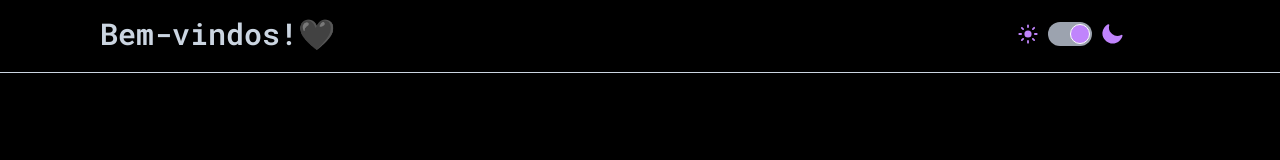
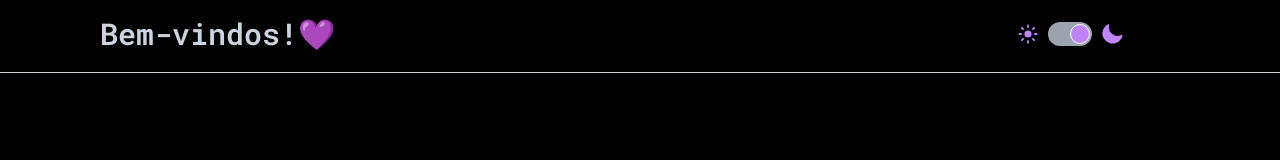
Before and after one commit to jessicaMarquess/my-profile, a React (Vite) app: page / in a window 1280 px wide. Shown: the top 160 px of the page. Built offline with nearby package versions, Linux system fonts and the light colour scheme.

Commit message:
change heart emoji

```diff
--- a/src/components/Header/index.tsx
+++ b/src/components/Header/index.tsx
@@ -10,7 +10,7 @@ const Header: React.FC<ThemeHeaderProps> = ({ toggleTheme, theme }) => (
   <div className="flex justify-center border border-x-0 border-t-0 border-slate-700 dark:border-slate-300">
     <div className="w-[67.5rem] p-4 pr-0 lg:pr-4 flex justify-between mb-1">
       <h1 className='dark:text-slate-300 text-2xl sm:text-3xl font-semibold font-roboto-mono text-slate-700 lg:-ml-4'>
-        Bem-vindos!🖤
+        Bem-vindos!💜
       </h1>
       <ThemeToggle toggleTheme={toggleTheme} theme={theme || ''} />
     </div>
```
